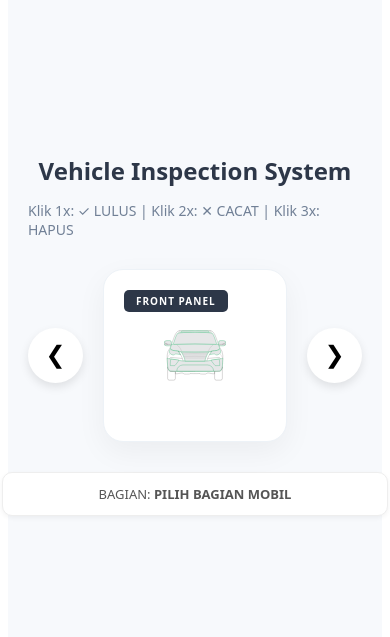
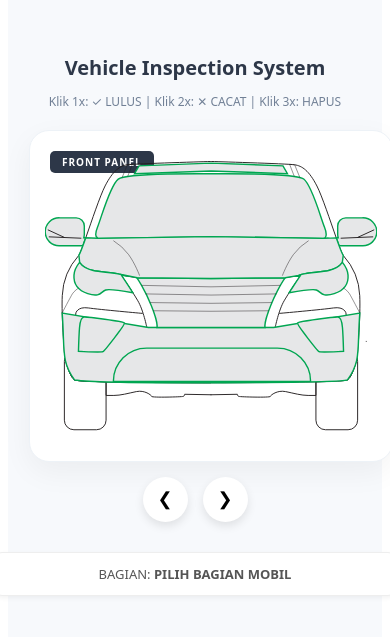
Before and after one commit to DIASANJOY/vehicle-inspection-system, a React (Vite) app: page / in a window 390 px wide. Shown: the part 115-752 px from the top of the page. Built offline with nearby package versions, Linux system fonts and the light colour scheme.

Commit message:
UI: Add mobile responsiveness for vehicle inspection interface

```diff
--- a/src/Vector.css
+++ b/src/Vector.css
@@ -219,7 +219,56 @@
   transition: border-color 0.2s;
 }
 
+
 .note-input:focus {
   border-color: #dc3545;
   background: white;
 }
+
+/* RESPONSIVE FOR MOBILE */
+@media (max-width: 768px) {
+  .app-wrapper {
+    padding: 10px;
+  }
+
+  .title { font-size: 20px; }
+  .subtitle { font-size: 12px; margin-bottom: 20px; }
+
+  .main-stage {
+    display: grid;
+    grid-template-areas:
+      "card card"
+      "prev next";
+    gap: 15px;
+  }
+
+  .car-card {
+    grid-area: card;
+    padding: 30px 15px;
+    width: 100%;
+  }
+
+  .btn-nav {
+    width: 45px;
+    height: 45px;
+    font-size: 18px;
+  }
+
+  .btn-nav:nth-of-type(1) { grid-area: prev; justify-self: end; }
+  .btn-nav:nth-of-type(2) { grid-area: next; justify-self: start; }
+
+  .note-item {
+    flex-direction: column;
+    align-items: flex-start;
+    gap: 10px;
+  }
+
+  .note-label-group {
+    min-width: unset;
+    width: 100%;
+  }
+
+  .note-input {
+    width: 100%;
+  }
+}
```
